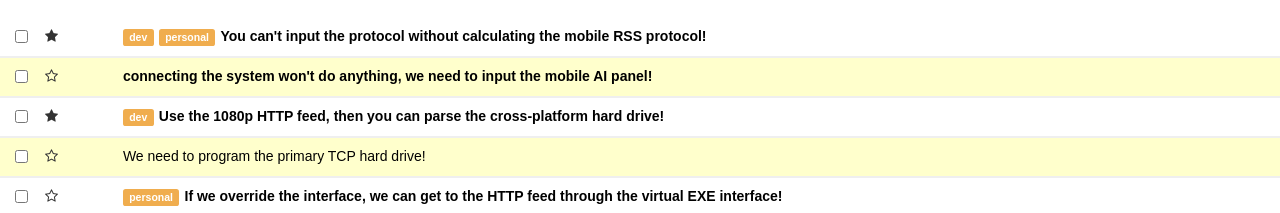
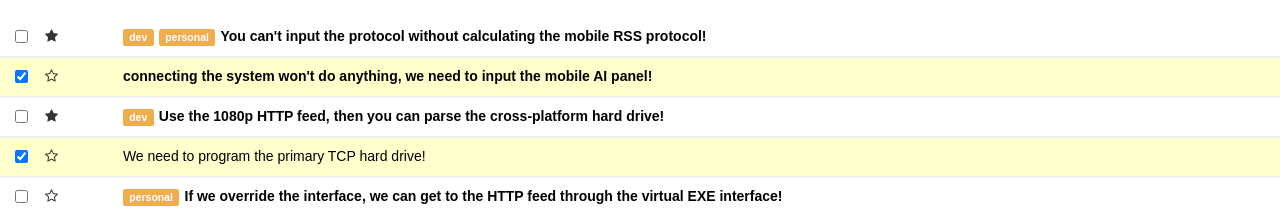
Before and after one commit to danaholivetree/react-inbox, a React (Create React App) app: page / in a window 1280 px wide. Shown: the part 203-416 px from the top of the page. Built offline with nearby package versions, Linux system fonts and the light colour scheme.

Commit message:
working on checkboxes

```diff
--- a/src/Message.js
+++ b/src/Message.js
@@ -1,5 +1,4 @@
 import React, { Component } from 'react';
-import logo from './logo.svg';
 import './App.css';
 
 let showBody = false
@@ -37,14 +36,14 @@ const Message = ({msg, toggleRead, toggleSelect, toggleStar, markRead}) => {
   const isChecked = msg.selected ? "checked" : ""
   const devLabel = ((msg.labels).filter( label => label=='dev')).length
   const personalLabel = ((msg.labels).filter( label => label=='personal')).length
-  console.log(isRead +' '+ isSelected +' '+ isStarred + ' ' +isHidden)
+  console.log(isRead +' '+ isSelected +' '+ isStarred + ' ' +isHidden + ' '+isChecked)
 
   return (
           <div className={"row message " + isRead + ' ' + isSelected} >
             <div className="col-xs-1">
               <div className="row">
                 <div className="col-xs-2">
-                  <input type="checkbox" onClick={ handleSelectClick }/>
+                  <input type="checkbox" onClick={ handleSelectClick } checked={isChecked}/>
                 </div>
                 <div className="col-xs-2">
                   <i className={"star fa " + isStarred} onClick={ handleStarClick }></i>
--- a/src/Messages.js
+++ b/src/Messages.js
@@ -1,5 +1,4 @@
 import React, { Component } from 'react';
-import logo from './logo.svg';
 import './App.css';
 import Message from './Message'
 
--- a/src/Toolbar.js
+++ b/src/Toolbar.js
@@ -1,5 +1,4 @@
 import React, { Component } from 'react';
-import logo from './logo.svg';
 import './App.css';
 
 const Toolbar = ({unreadMessages}) => {
```
Also changed, not shown: src/App.js (+4 -5 lines).
